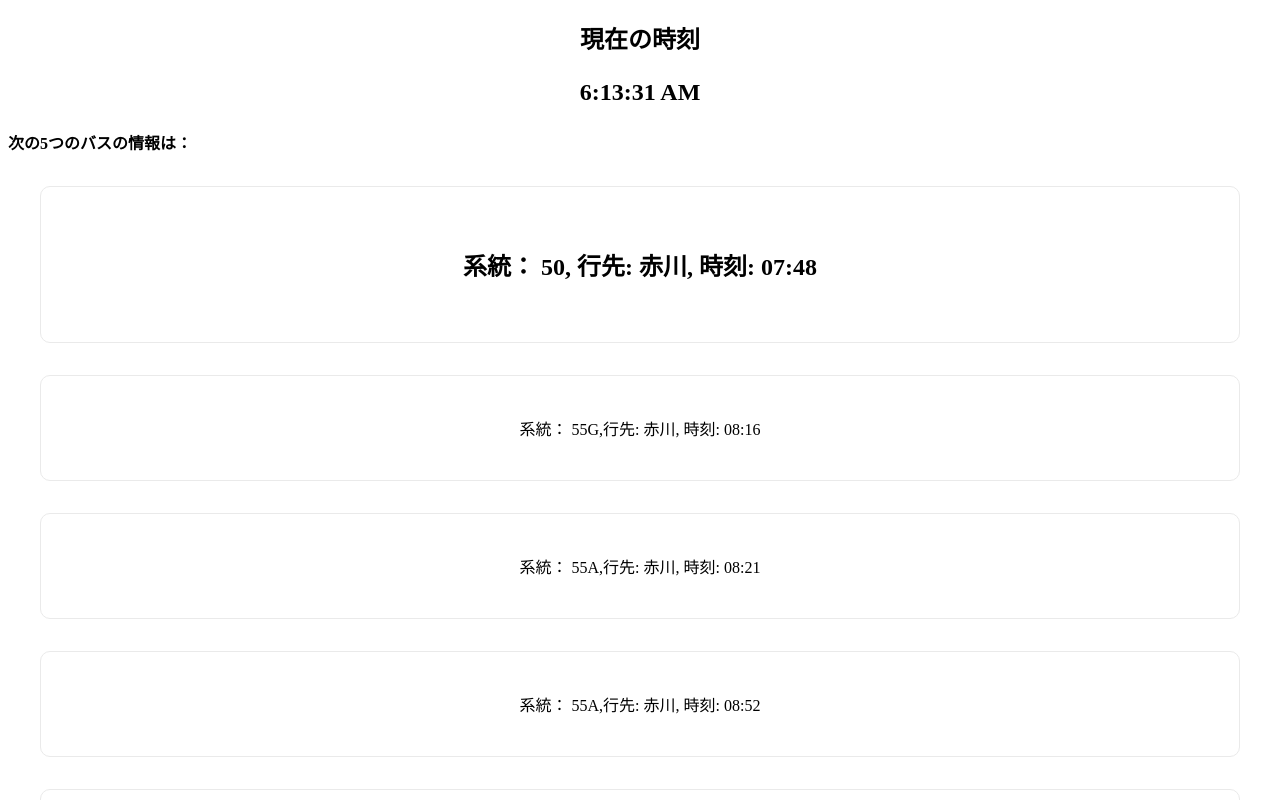
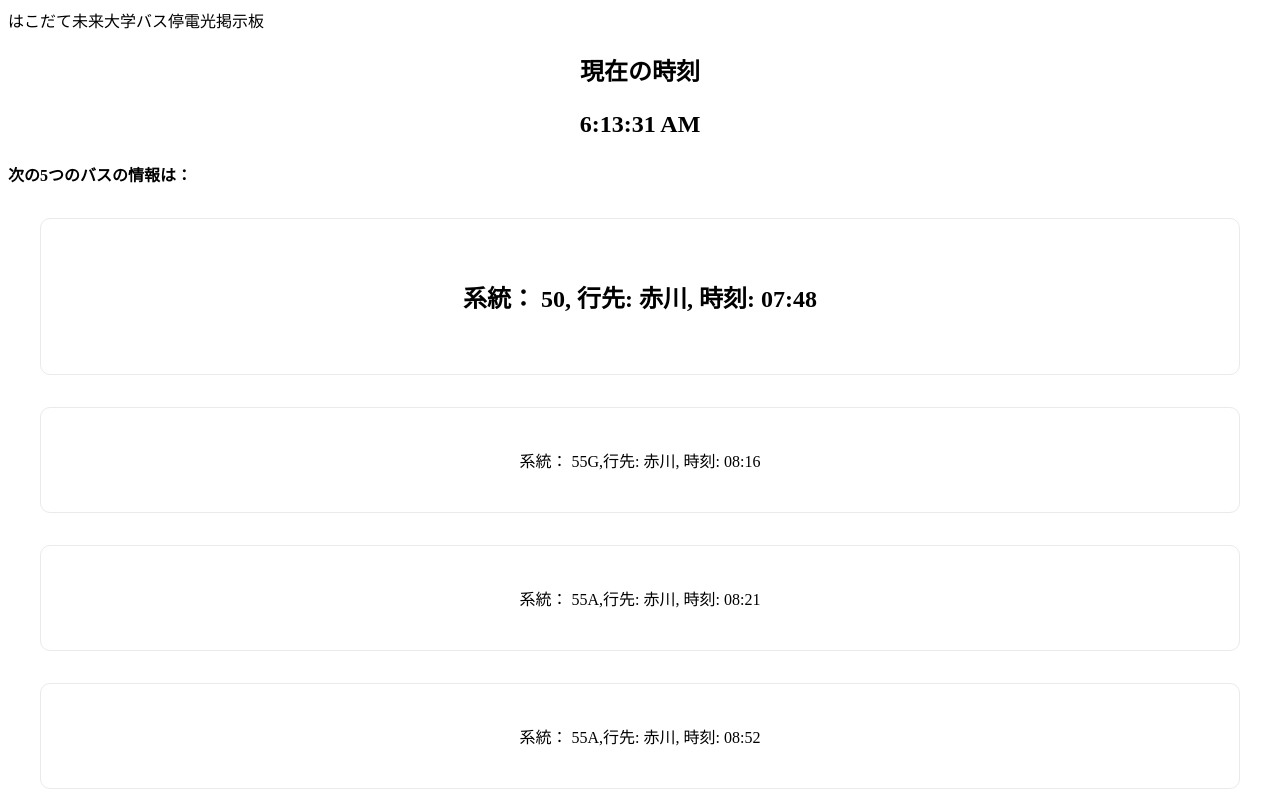
Before and after one commit to MIgimimi2mm/BusSupports, a Next.js app: page / in a window 1280 px wide. Shown: the top 800 px of the page. Built offline with nearby package versions, Linux system fonts and the light colour scheme.

Commit message:
アプリ名を追加

```diff
--- a/pages/index.js
+++ b/pages/index.js
@@ -112,6 +112,7 @@ export default function Home() {
         <title>ページのタイトルです</title>
       </Head>
       <section>
+        <hi>はこだて未来大学バス停電光掲示板</hi>
         <Clock />
         <GetBustime />
       </section>
```
